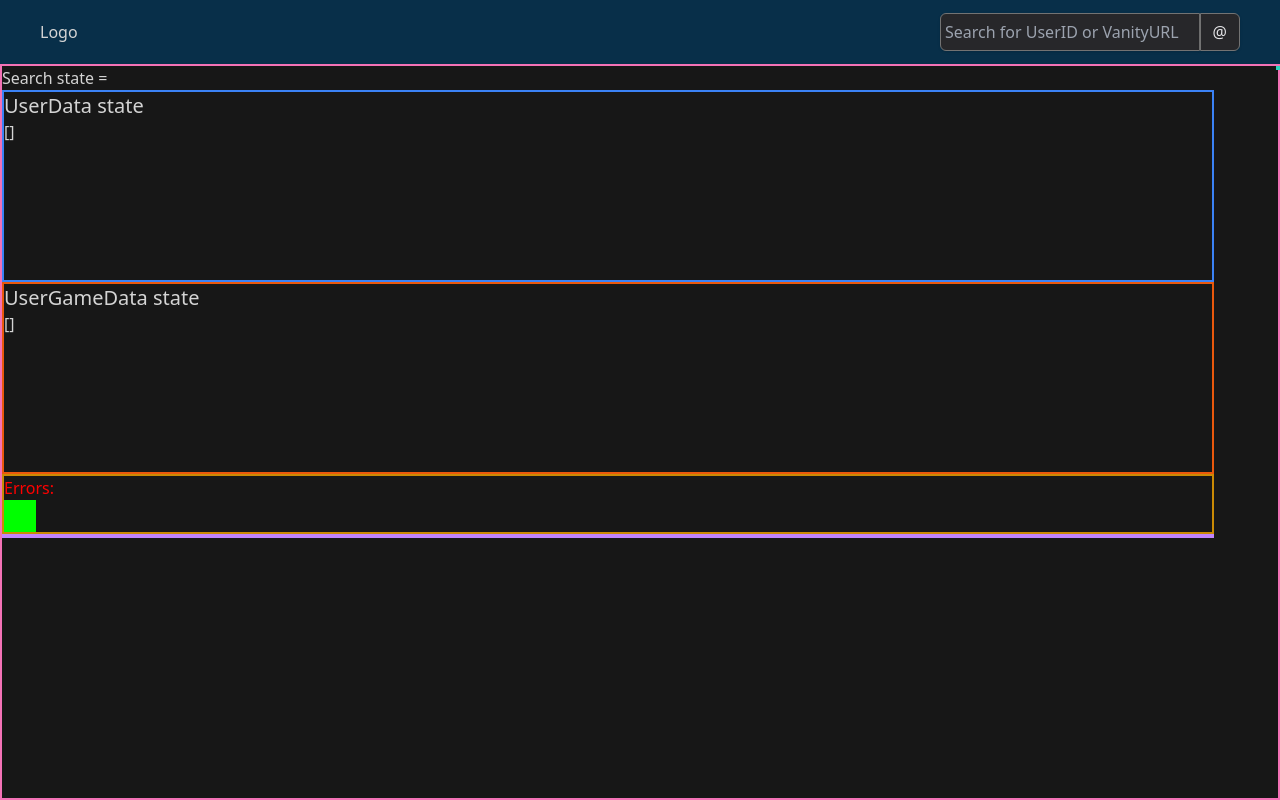
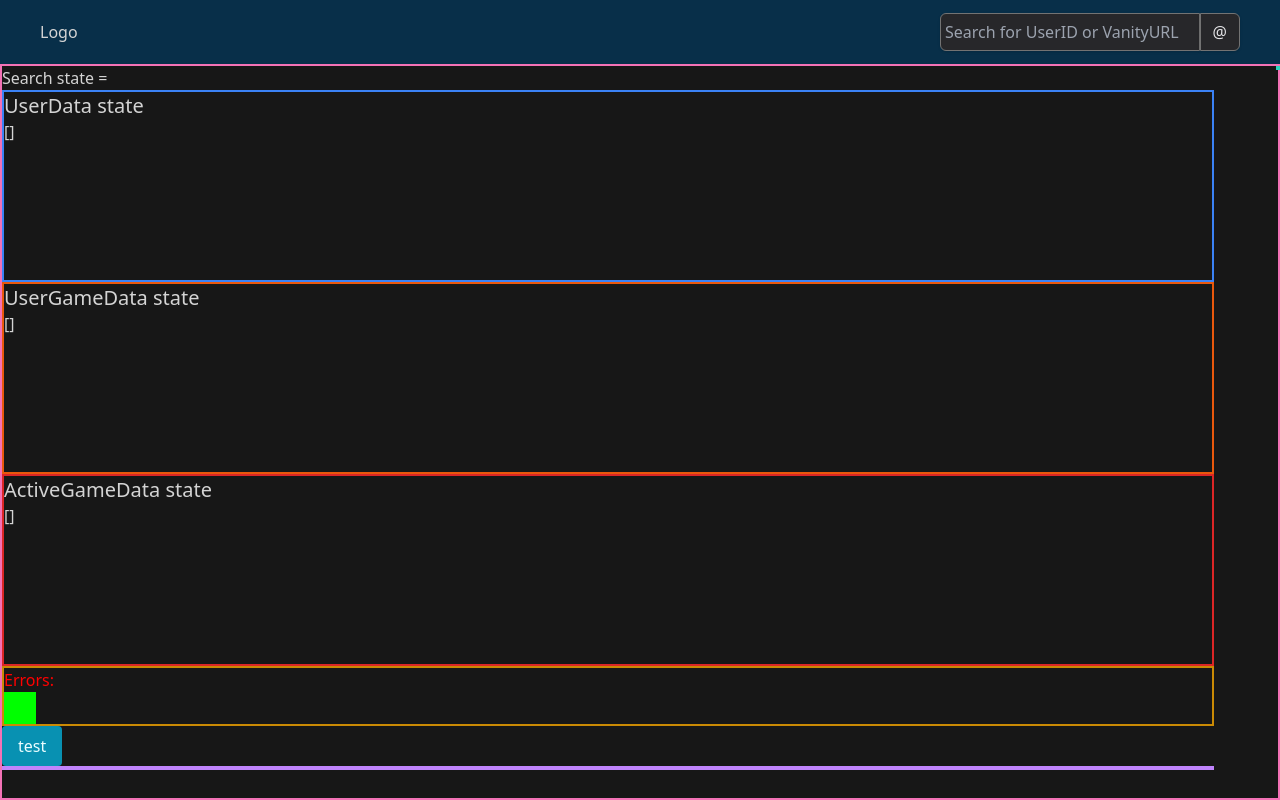
Before and after one commit to getloh/steamtool2, a Next.js app: page /users in a window 1280 px wide. Built offline with nearby package versions, Linux system fonts and the light colour scheme.

Commit message:
begin gameitem

```diff
--- a/app/users/page.tsx
+++ b/app/users/page.tsx
@@ -5,8 +5,9 @@ import { Inter } from 'next/font/google'
 import styles from './page.module.css'
 import { useState, useRef, useEffect } from 'react'
 import SearchBar from '@/components/SearchBar';
-import { apiGamesListResponse, apiPlayerData, apiPlayerIdSingle } from '@/types/apiResponses';
+import { apiGameData, apiGamesListResponse, apiPlayerData, apiPlayerIdSingle } from '@/types/apiResponses';
 import Avatar from '@/components/Avatar';
+import GameTile from '@/components/GameTile';
 
 const inter = Inter({ subsets: ['latin'] })
 
@@ -19,6 +20,7 @@ export default function UsersMain()
     const [search, setSearch] = useState("");
     const [loadingUser, setLoadingUser] = useState(false);
     const [error, setError] = useState("");
+    const [activeGameData, setActiveGameData] = useState<apiGameData[]>([]);
 
     /**If the userData state changes,  */
     useEffect(() =>
@@ -96,6 +98,10 @@ export default function UsersMain()
             )
     }
 
+    function testButton(){
+        setActiveGameData(userGameData[0].games)
+    }
+
     return (
         <div className="min-h-screen bg-neutral-900 text-neutral-300 w-screen">
 
@@ -132,13 +138,29 @@ export default function UsersMain()
                                 {JSON.stringify(userGameData)}
                             </div>
                         </div>
+                        <div className="border-2 border-red-600">
+                            <p className="text-xl">ActiveGameData state</p>
+                            <div className="h-40 w-100 overflow-scroll">
+                                {JSON.stringify(activeGameData)}
+                            </div>
+                        </div>
 
                         <div className="border-2 border-yellow-600">
                             <p style={{ color: "red" }}>Errors: {error}</p>
                             <div style={{ backgroundColor: loadingUser ? "orange" : "lime" }} className="h-8 w-8"></div>
                         </div>
+                        <button onClick={testButton} className="px-4 py-2 bg-cyan-600 rounded hover:bg-cyan-800 transition text-cyan-50">
+                            <p>test</p>
+                        </button>
 
-                        <div className="grid-cols-3 border-2 border-purple-400">
+                        <div className="grid grid-cols-3 border-2 border-purple-400 gap-4">
+                            {activeGameData.map(game=> {
+                                return(
+                                    <GameTile
+                                        data={game}
+                                    />
+                                )
+                            })}
                         </div>
 
 
--- /dev/null
+++ b/components/GameTile.tsx
@@ -0,0 +1,20 @@
+import { apiGameData } from "@/types/apiResponses"
+
+export interface GameTileProps{
+    data: apiGameData;
+}
+
+
+export default function GameTile(props: GameTileProps) {
+
+
+
+    return (
+        <div className="p-4 bg-teal-950">
+            <p>{props.data.name}</p>
+        </div>
+    )
+
+
+
+}
```
